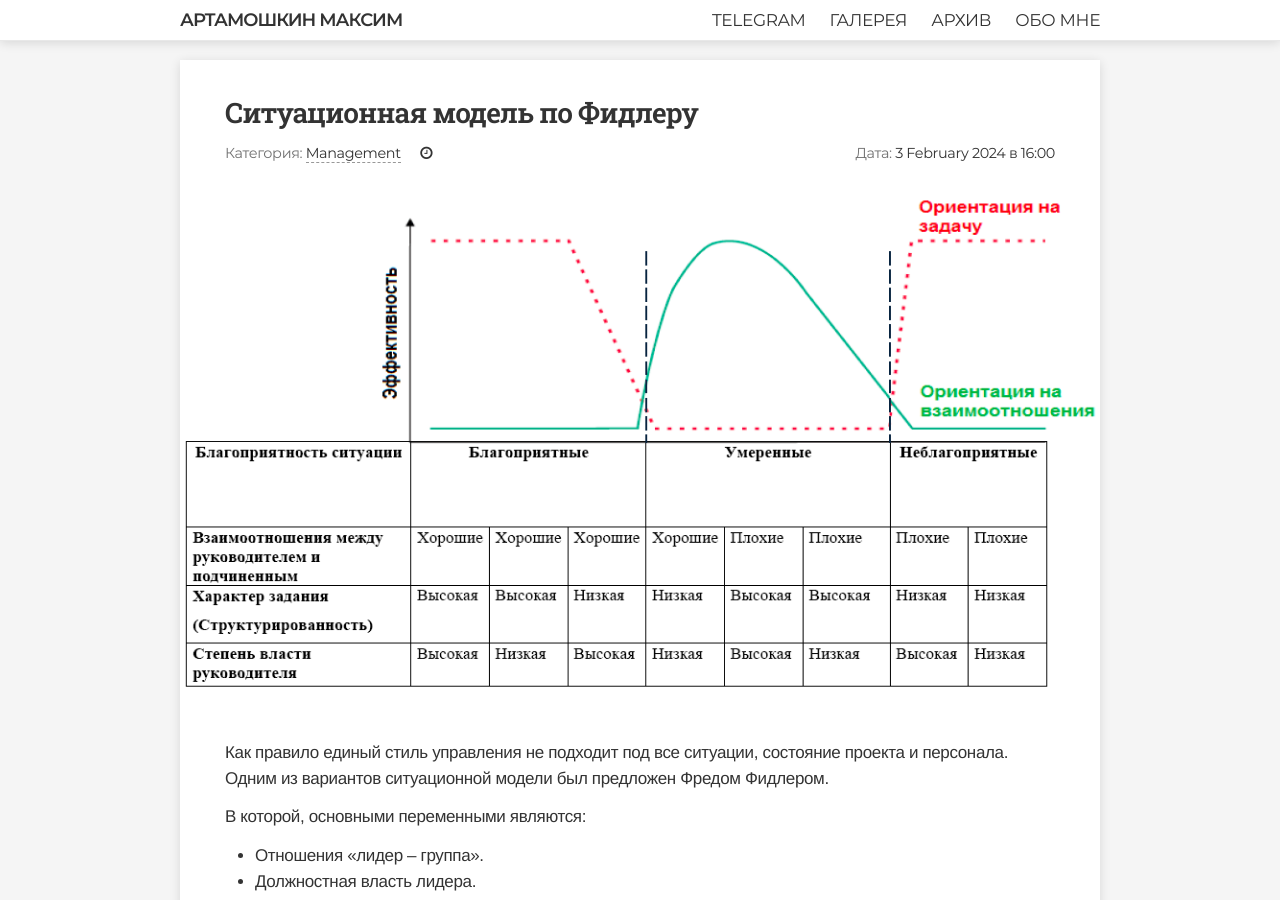
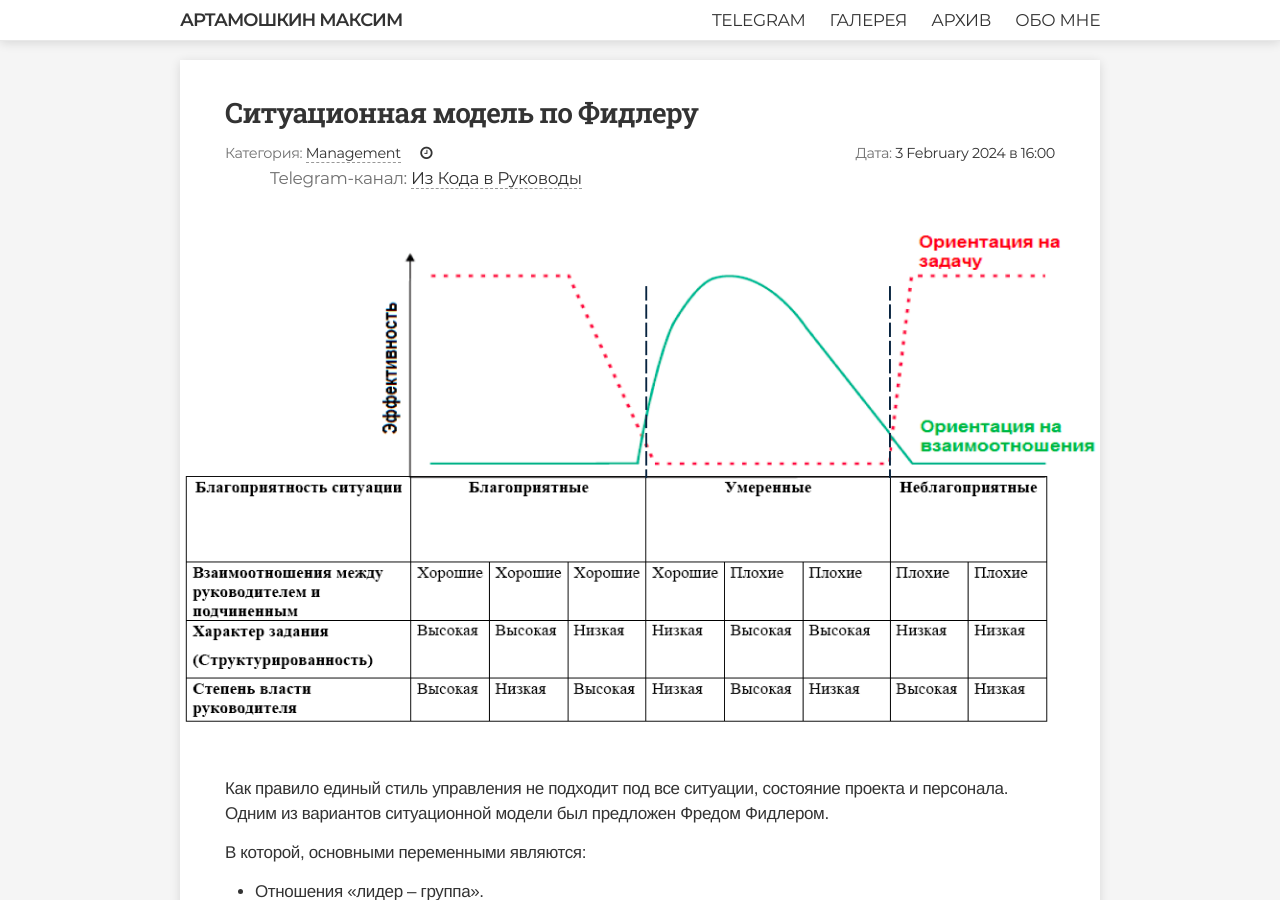
Before and after one commit to martamoshkin/blog.zverit.com, a Jekyll site: the page built from assets/2024-2-3-fidler-model.md, in a window 1280 px wide and 900 px high. Built offline with Jekyll 4.4.1, drawn with Linux system fonts in a browser that asks for light colours; comment, search, counter and statistics services are not loaded.

Commit message:
Update post.html

```diff
--- a/_layouts/post.html
+++ b/_layouts/post.html
@@ -40,6 +40,7 @@ layout: default
         ></span
       >
     </div>
+     <div class="telegram-link"><span class="label">Telegram-канал: </span><a href="https://t.me/dev_to_executive" target="_blank" class="link">Из Кода в Руководы</a></div>
   </header>
 
   {% if page.image %}
```
